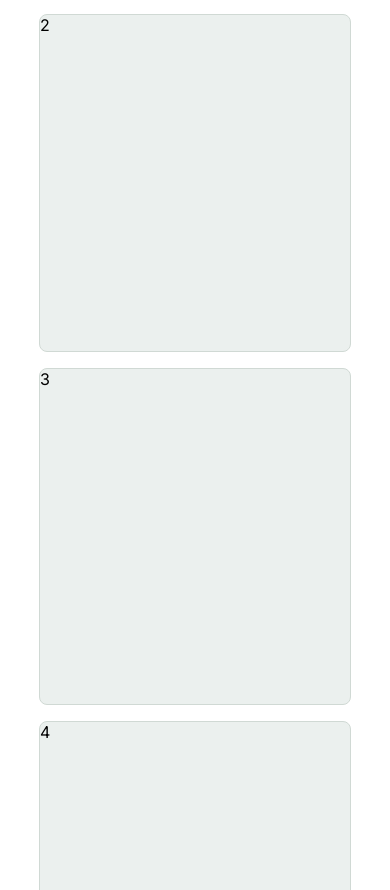
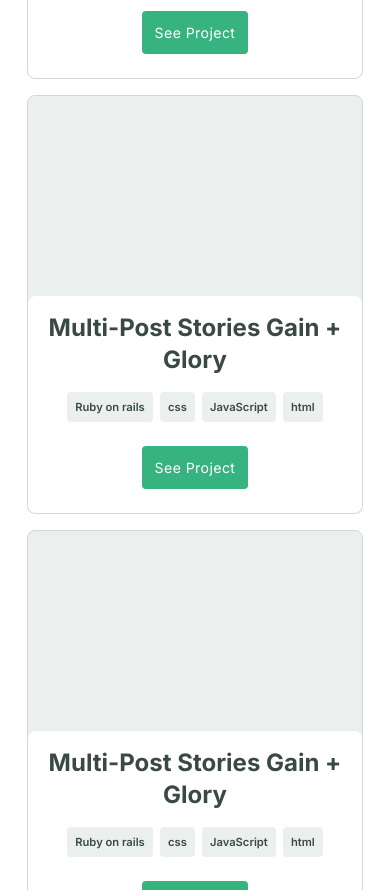
Before and after one commit to mwismann/microverse-portfolio-project, a website: page index.html in a window 390 px wide. Shown: the part 1110-2000 px from the top of the page. Drawn offline with Linux system fonts and the light colour scheme.

Commit message:
Applied mobile-first stling to CSS file

```diff
--- a/index.html
+++ b/index.html
@@ -58,7 +58,6 @@
 
         <div class="grid-container">
             <div class="grid-card">
-                <div class="img-container"></div>
                 <div class="card-meta">
                     <h3>Multi-Post Stories Gain + Glory</h3>
                     <ul class="work-categories">
@@ -71,11 +70,71 @@
                     <a href="#" class="action-btn">See Project</a>
                 </div>
             </div>
-            <div class="grid-card">2</div>
-            <div class="grid-card">3</div>
-            <div class="grid-card">4</div>
-            <div class="grid-card">5</div>
-            <div class="grid-card">6</div>
+            <div class="grid-card">
+                <div class="card-meta">
+                    <h3>Multi-Post Stories Gain + Glory</h3>
+                    <ul class="work-categories">
+                        <li>Ruby on rails</li>
+                        <li>css</li>
+                        <li>JavaScript</li>
+                        <li>html</li>
+                    </ul>
+
+                    <a href="#" class="action-btn">See Project</a>
+                </div>
+            </div>
+            <div class="grid-card">
+                <div class="card-meta">
+                    <h3>Multi-Post Stories Gain + Glory</h3>
+                    <ul class="work-categories">
+                        <li>Ruby on rails</li>
+                        <li>css</li>
+                        <li>JavaScript</li>
+                        <li>html</li>
+                    </ul>
+
+                    <a href="#" class="action-btn">See Project</a>
+                </div>
+            </div>
+            <div class="grid-card">
+                <div class="card-meta">
+                    <h3>Multi-Post Stories Gain + Glory</h3>
+                    <ul class="work-categories">
+                        <li>Ruby on rails</li>
+                        <li>css</li>
+                        <li>JavaScript</li>
+                        <li>html</li>
+                    </ul>
+
+                    <a href="#" class="action-btn">See Project</a>
+                </div>
+            </div>
+            <div class="grid-card">
+                <div class="card-meta">
+                    <h3>Multi-Post Stories Gain + Glory</h3>
+                    <ul class="work-categories">
+                        <li>Ruby on rails</li>
+                        <li>css</li>
+                        <li>JavaScript</li>
+                        <li>html</li>
+                    </ul>
+
+                    <a href="#" class="action-btn">See Project</a>
+                </div>
+            </div>
+            <div class="grid-card">
+                <div class="card-meta">
+                    <h3>Multi-Post Stories Gain + Glory</h3>
+                    <ul class="work-categories">
+                        <li>Ruby on rails</li>
+                        <li>css</li>
+                        <li>JavaScript</li>
+                        <li>html</li>
+                    </ul>
+
+                    <a href="#" class="action-btn">See Project</a>
+                </div>
+            </div>
         </div>
     </section>
 </body>
--- a/styles.css
+++ b/styles.css
@@ -5,6 +5,7 @@
   font-family: 'Inter', sans-serif;
 
   --primary-t-blue: rgb(23, 43, 77);
+  --primary-t-green: rgb(54, 179, 126);
   --secondary-t-green: rgb(58, 74, 66);
   --secondary-b-light: rgb(235, 240, 238);
   --secondary-b-dark: rgb(208, 217, 212);
@@ -77,7 +78,7 @@ h1 {
 h2 {
   margin-top: -2rem;
   font-size: 2.25rem;
-  color: rgb(54, 179, 126);
+  color: var(--primary-t-green);
 }
 
 p {
@@ -119,7 +120,7 @@ li {
 .works-section {
   margin: 0 auto;
   padding: 4rem 0;
-  width: 80%;
+  width: 86%;
   display: flex;
   flex-direction: column;
   justify-content: center;
@@ -141,27 +142,20 @@ li {
 }
 
 .grid-card {
+  padding-top: 12.5rem;
   width: 100%;
-  height: 40vh;
   background-color: var(--secondary-b-light);
   border: 1px solid var(--secondary-b-dark);
   border-radius: 0.5rem;
 }
 
-.img-container {
-  width: 100%;
-  height: 50%;
-  border-top-left-radius: 0.5rem;
-  border-top-right-radius: 0.5rem;
-}
-
 .card-meta {
   width: 100%;
-  height: 50%;
+  padding: 1rem 0.5rem;
   display: flex;
   flex-direction: column;
-  justify-content: center;
   align-items: center;
+  gap: 1rem;
   text-align: center;
   background-color: white;
   border-radius: 0.5rem;
@@ -170,9 +164,32 @@ li {
 .card-meta > h3 {
   font-size: 1.5rem;
   line-height: 2rem;
+  color: var(--secondary-t-green);
 }
 
 .work-categories {
   display: flex;
-  gap: 0.5rem;
+  justify-content: center;
+  align-items: center;
+  gap: 0.45rem;
 }
+
+.work-categories > li {
+  padding: 0.5rem 0.5rem;
+  font-size: 0.7rem;
+  font-weight: 600;
+  color: var(--secondary-t-green);
+  background-color: var(--secondary-b-light);
+  border-radius: 0.25rem;
+}
+
+.action-btn {
+  margin: 0.5rem auto;
+  padding: 0.8rem;
+  font-size: 0.88rem;
+  letter-spacing: 0.03em;
+  color: white;
+  text-decoration: none;
+  background-color: var(--primary-t-green);
+  border-radius: 0.25rem;
+}
```
